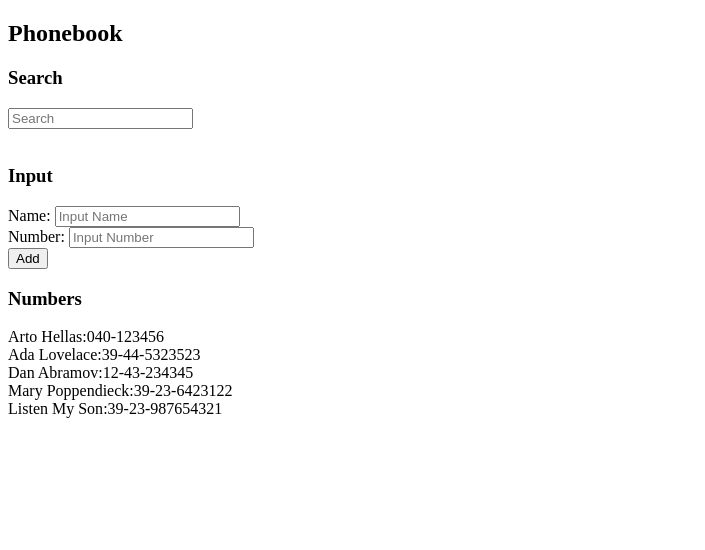
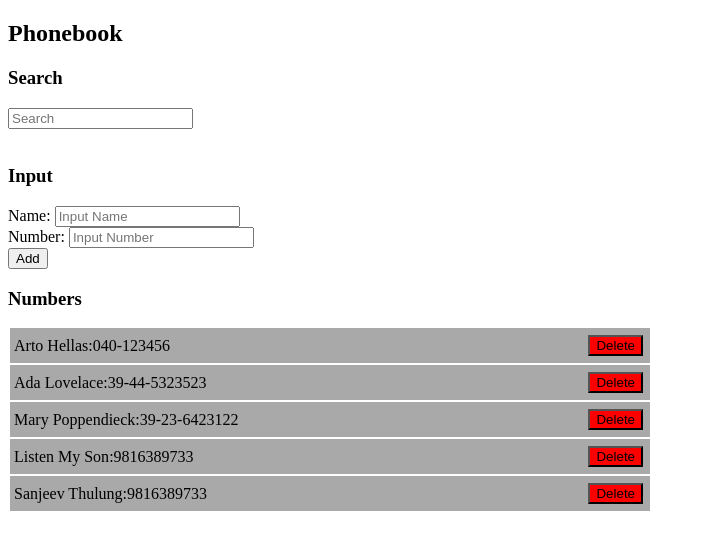
Before and after one commit to 22sanjeevrai22/fullstack-open-exercises, a React (Vite) app in the folder part-2/Part-2/: page / in a window 1280 px wide. Shown: the top 550 px of the page, without its empty margins (0-705 px from the left). Built offline with nearby package versions, Linux system fonts and the light colour scheme; data requests are answered from the project's data file.

Commit message:
Exercise 2.15 completed

```diff
--- a/part-2/Part-2/db.json
+++ b/part-2/Part-2/db.json
@@ -11,19 +11,19 @@
       "id": "2"
     },
     {
-      "name": "Dan Abramov",
-      "number": "12-43-234345",
-      "id": "3"
-    },
-    {
       "name": "Mary Poppendieck",
       "number": "39-23-6423122",
       "id": "4"
     },
     {
+      "id": "e426",
       "name": "Listen My Son",
-      "number": "39-23-987654321",
-      "id": "5"
+      "number": "9816389733"
+    },
+    {
+      "id": "97ec",
+      "name": "Sanjeev Thulung",
+      "number": "9816389733"
     }
   ]
 }
--- a/part-2/Part-2/src/App.tsx
+++ b/part-2/Part-2/src/App.tsx
@@ -1,5 +1,5 @@
 import { useEffect, useState } from "react";
-import { getAll, create } from "./personService";
+import { getAll, create, remove, update } from "./personService";
 interface Person {
   id: number;
   name: string;
@@ -15,6 +15,11 @@ interface SearchProps {
   handleSearchChange: (e: React.ChangeEvent<HTMLInputElement>) => void;
 }
 
+interface DisplayNumberProps {
+  filteredPersons: Person[];
+  handleRemove: (id: number) => void;
+}
+
 const Search = ({ handleSearchChange }: SearchProps) => {
   return (
     <>
@@ -24,13 +29,38 @@ const Search = ({ handleSearchChange }: SearchProps) => {
   );
 };
 
-const DisplayNumbers = ({ filteredPersons }: { filteredPersons: Person[] }) => {
+const DisplayNumbers = ({
+  filteredPersons,
+  handleRemove,
+}: DisplayNumberProps) => {
   return (
     <>
       <h3>Numbers</h3>
       {filteredPersons.map((person: Person) => (
-        <div key={person.id}>
-          {person?.name}:<span>{person?.number}</span>
+        <div
+          key={person.id}
+          style={{
+            backgroundColor: "#A9A9A9",
+            padding: "4px",
+            margin: "2px",
+            width: "50%",
+            display: "flex",
+            alignItems: "center", // Add this
+            justifyContent: "space-between",
+          }}
+        >
+          {person?.name}:{person?.number}
+          <button
+            style={{
+              display: "",
+              background: "red",
+              margin: "3px",
+              textAlign: "right",
+            }}
+            onClick={() => handleRemove(person.id)}
+          >
+            Delete
+          </button>
         </div>
       ))}
     </>
@@ -97,8 +127,8 @@ const App = () => {
     person.name.toLowerCase().includes(search.toLowerCase())
   );
 
-  const checkDuplicate = () => {
-    return persons.some(
+  const checkAlreadyExisted = () => {
+    return persons.find(
       (person) => person.name.toLowerCase() === formData.name.toLowerCase()
     );
   };
@@ -117,8 +147,31 @@ const App = () => {
       alert("Name cannot be empty.");
       return;
     }
-    if (checkDuplicate()) {
-      alert(`${formData.name} is already added to phonebook`);
+
+    const existingPerson = checkAlreadyExisted();
+
+    if (existingPerson) {
+      const confirmUpdate = window.confirm(
+        `${formData.name} is already in the phonebook. Replace the old number with the new one?`
+      );
+      if (confirmUpdate) {
+        const updatedPerson = {
+          ...existingPerson,
+          number: formData.number,
+        };
+        update(updatedPerson, existingPerson.id).then((res) => {
+          setPersons((prev: Person[]) =>
+            prev.map((person) => {
+              if (person.id === existingPerson.id) {
+                ////??????????
+                return res.data;
+              } else {
+                return person;
+              }
+            })
+          );
+        });
+      }
     } else {
       create(formData).then((res: { data: Person }) => {
         setPersons((prev: Person[]) => [...prev, res.data]);
@@ -128,6 +181,14 @@ const App = () => {
       name: "",
       number: "",
     });
+  };
+
+  const handleRemove = (inputId: number) => {
+    if (confirm("Are you sure you want to remove?")) {
+      remove(inputId).then(() => {
+        setPersons((prev) => prev.filter((person) => person.id !== inputId));
+      });
+    }
   };
 
   return (
@@ -143,7 +204,10 @@ const App = () => {
         handleChange={handleChange}
       />
 
-      <DisplayNumbers filteredPersons={filteredPersons} />
+      <DisplayNumbers
+        filteredPersons={filteredPersons}
+        handleRemove={handleRemove}
+      />
     </div>
   );
 };
--- a/part-2/Part-2/src/personService.ts
+++ b/part-2/Part-2/src/personService.ts
@@ -1,5 +1,11 @@
 import axios from "axios";
 const baseUrl = "http://localhost:3001/notes";
+
+interface Person {
+  id: number;
+  name: string;
+  number?: string;
+}
 
 function getAll() {
   const request = axios.get(baseUrl);
@@ -11,4 +17,12 @@ function create(formData: { name: string; number: string }) {
   return sentData;
 }
 
-export { getAll, create };
+function remove(id: number) {
+  const deletedItem = axios.delete(`${baseUrl}/${id}`);
+  return deletedItem;
+}
+
+function update(existingPerson: Person, id: number) {
+  return axios.put<Person>(`${baseUrl}/${id}`, existingPerson);
+}
+export { getAll, create, remove, update };
```
